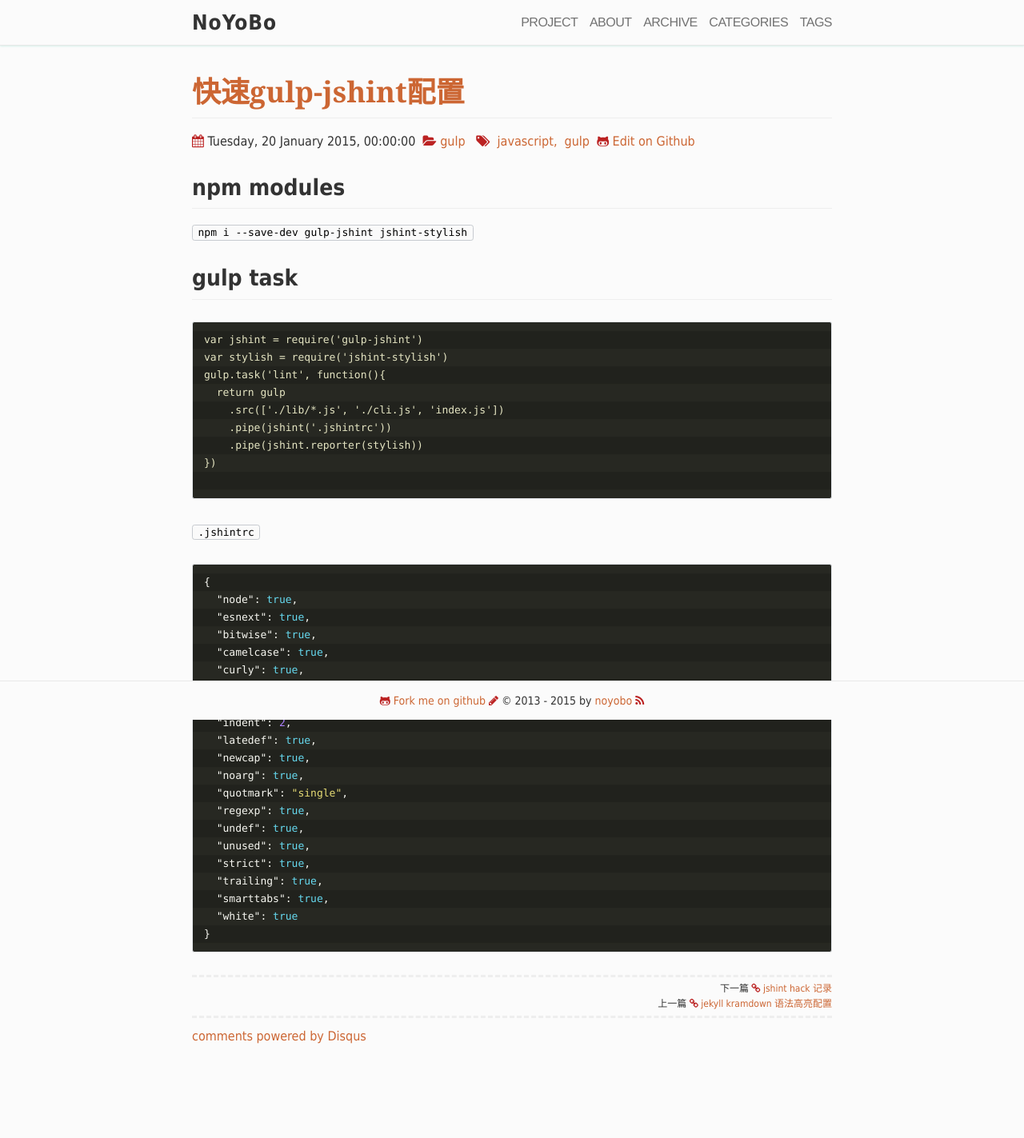
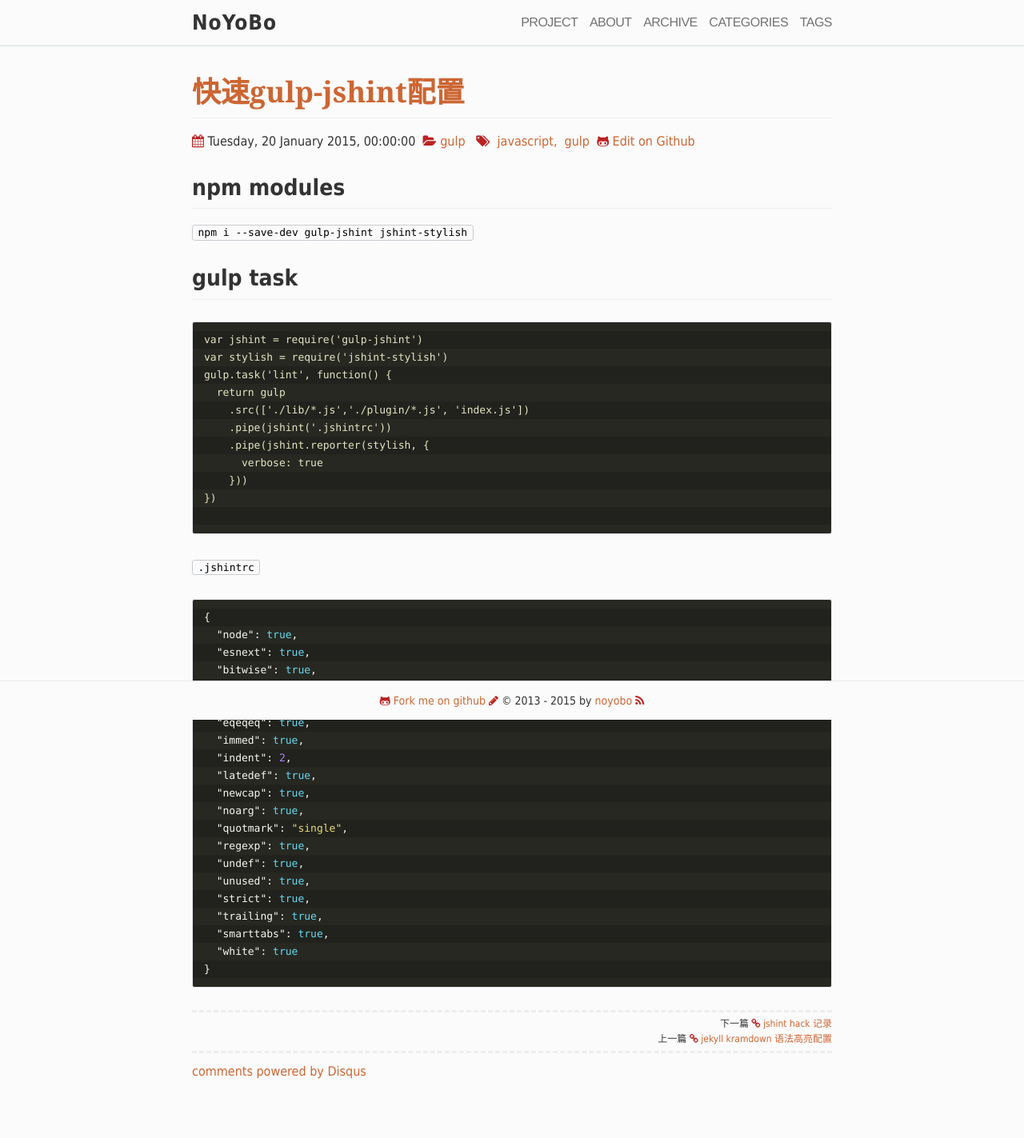
Before and after one commit to noyobo/noyobo.github.com, a Jekyll site: the page built from _posts/2015-01-20-quick-gulp-jshint.md, in a window 1280 px wide. Shown: the whole page at 80% size. Built offline with Jekyll 4.4.1, drawn with Linux system fonts in a browser that asks for light colours; nearby versions of some CDN libraries; Markdown is read by kramdown in place of the engine named in the settings; comment, search, counter and statistics services are not loaded; before the commit the page ends 1379 px from its top, so only the background shows below that.

Commit message:
Update 2015-01-20-quick-gulp-jshint.md

````diff
--- a/_posts/2015-01-20-quick-gulp-jshint.md
+++ b/_posts/2015-01-20-quick-gulp-jshint.md
@@ -14,11 +14,13 @@
 ```
 var jshint = require('gulp-jshint')
 var stylish = require('jshint-stylish')
-gulp.task('lint', function(){
+gulp.task('lint', function() {
   return gulp
-    .src(['./lib/*.js', './cli.js', 'index.js'])
+    .src(['./lib/*.js','./plugin/*.js', 'index.js'])
     .pipe(jshint('.jshintrc'))
-    .pipe(jshint.reporter(stylish))
+    .pipe(jshint.reporter(stylish, {
+      verbose: true
+    }))
 })
 
 ```
````
